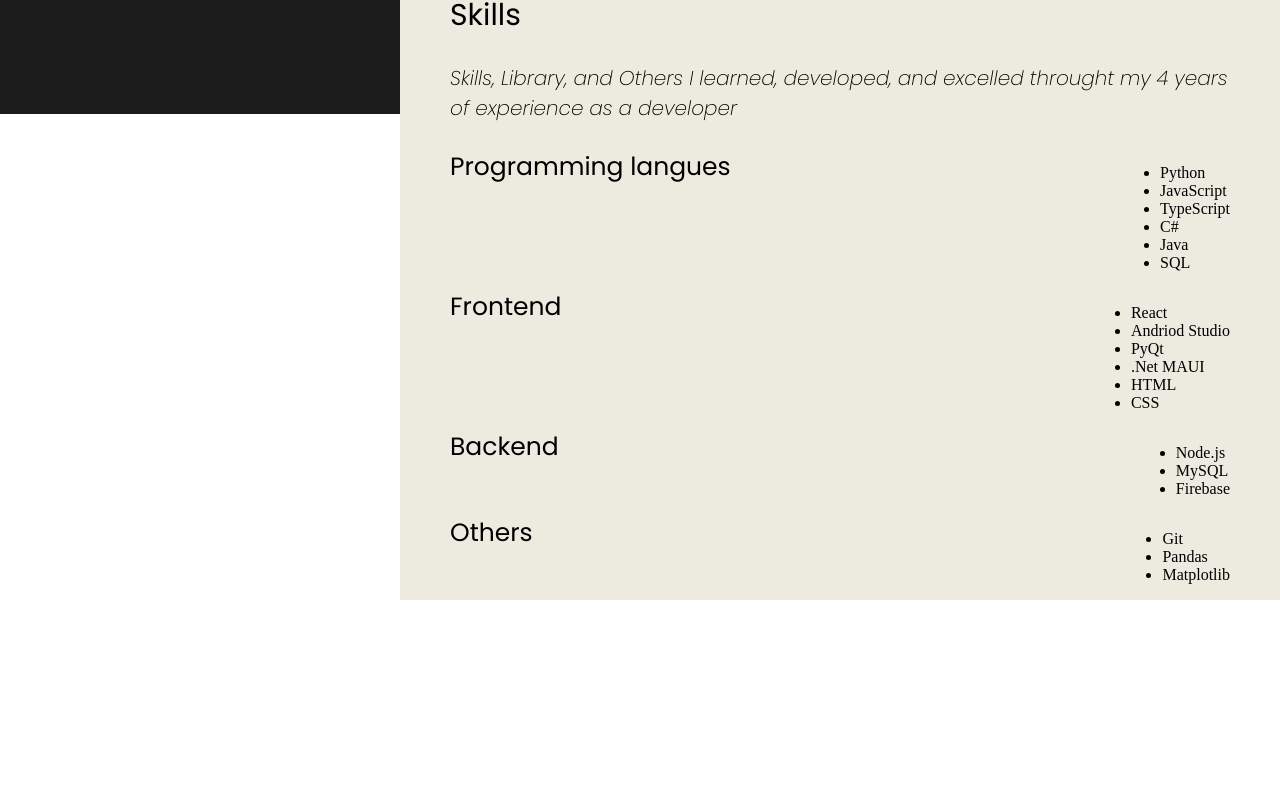
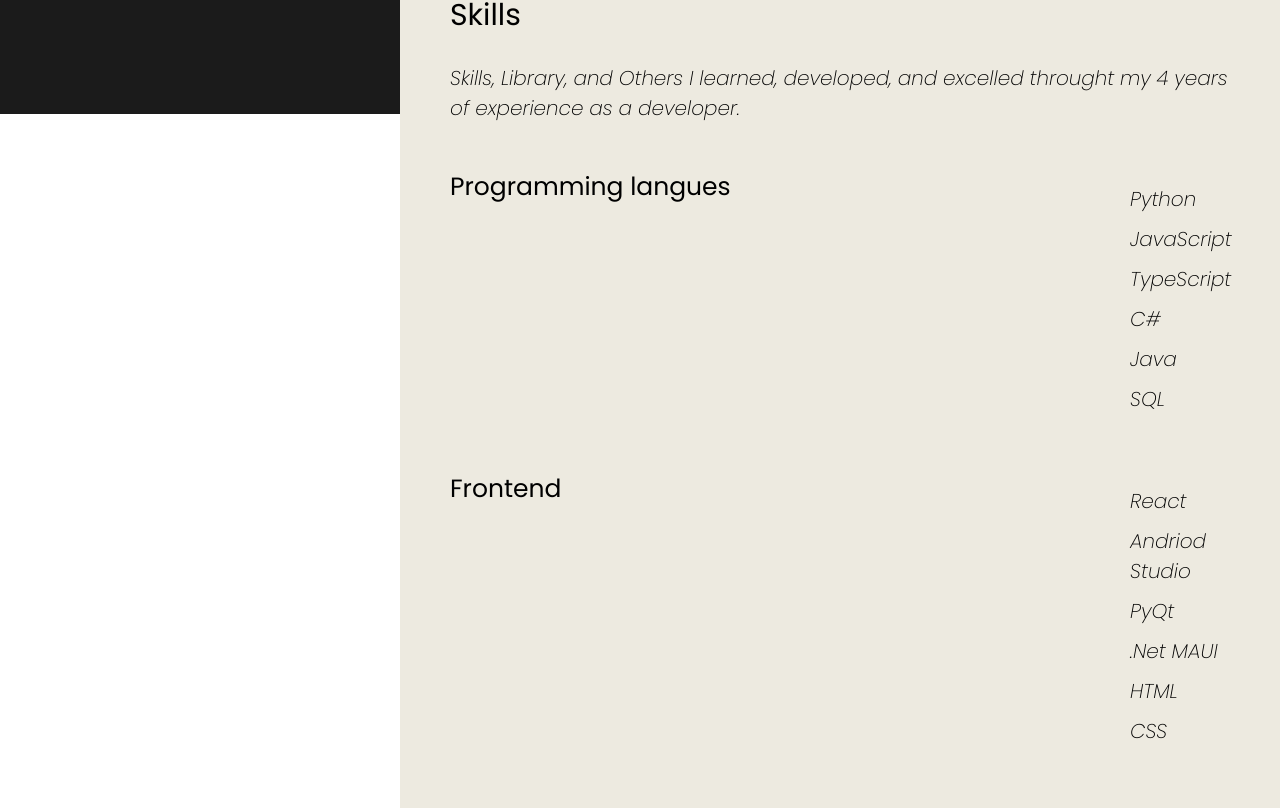
Before and after one commit to Jedybox/Jedy-portfolio, a React (Vite) app: page / in a window 1280 px wide. Shown: the part 686-1494 px from the top of the page. Before the commit the page ends 1286 px from the top, so only its background shows below. Built offline with nearby package versions, Linux system fonts and the light colour scheme.

Commit message:
chore: Update styling for skills section
- Add margin to the top and bottom of the skills section in Home.module.css
- Update the formatting and styling of the skills list in Home.tsx

```diff
--- a/src/pages/Home.module.css
+++ b/src/pages/Home.module.css
@@ -40,6 +40,9 @@
     flex-direction: row;
     flex-wrap: wrap;
     justify-content: space-between;
+
+    margin-top: 20px;
+    margin-bottom: 40px;
 }
 
 .SkillGroupHeader {
@@ -50,3 +53,21 @@
 
     margin: 0;
 }
+
+.skillList {
+    width: 100px;
+    display: flex;
+    flex-direction: column;
+    gap: 10px;
+
+    list-style: none;
+}
+
+.skillItem {
+    font-family: "Poppins", sans-serif;
+    font-size: 20px;
+    font-weight: 200;
+    font-style: italic;
+
+    margin: 0;
+}
--- a/src/pages/Home.tsx
+++ b/src/pages/Home.tsx
@@ -13,44 +13,44 @@
 
       <div className={style.skills}>
         <h2  className={style.skillHeader}>Skills</h2>
-        <p className={style.skillSub}>Skills, Library, and Others I learned, developed, and excelled throught my 4 years of experience as a developer</p>
+        <p className={style.skillSub}>Skills, Library, and Others I learned, developed, and excelled throught my 4 years of experience as a developer.</p>
         <div className={style.skillSet}>
           <div className={style.skillGroup}>
           <h3 className={style.SkillGroupHeader}>Programming langues</h3>
-            <ul>
-              <li>Python</li>
-              <li>JavaScript</li>
-              <li>TypeScript</li>
-              <li>C#</li>
-              <li>Java</li>
-              <li>SQL</li>
+            <ul className={style.skillList}>
+              <li className={style.skillItem}>Python</li>
+              <li className={style.skillItem}>JavaScript</li>
+              <li className={style.skillItem}>TypeScript</li>
+              <li className={style.skillItem}>C#</li>
+              <li className={style.skillItem}>Java</li>
+              <li className={style.skillItem}>SQL</li>
             </ul>
           </div>
           <div  className={style.skillGroup}>
             <h3 className={style.SkillGroupHeader}>Frontend</h3>
-            <ul>
-              <li>React</li>
-              <li>Andriod Studio</li>
-              <li>PyQt</li>
-              <li>.Net MAUI</li>
-              <li>HTML</li>
-              <li>CSS</li>
+            <ul className={style.skillList}>
+              <li className={style.skillItem}>React</li>
+              <li className={style.skillItem}>Andriod Studio</li>
+              <li className={style.skillItem}>PyQt</li>
+              <li className={style.skillItem}>.Net MAUI</li>
+              <li className={style.skillItem}>HTML</li>
+              <li className={style.skillItem}>CSS</li>
             </ul>
           </div>
           <div  className={style.skillGroup}>
             <h3 className={style.SkillGroupHeader}>Backend</h3>
-            <ul>
-              <li>Node.js</li>
-              <li>MySQL</li>
-              <li>Firebase</li>
+            <ul className={style.skillList} >
+              <li className={style.skillItem}>Node.js</li>
+              <li className={style.skillItem}>MySQL</li>
+              <li className={style.skillItem}>Firebase</li>
             </ul>
           </div>
           <div className={style.skillGroup}>
             <h3 className={style.SkillGroupHeader}>Others</h3>
-            <ul>
-              <li>Git</li>
-              <li>Pandas</li>
-              <li>Matplotlib</li>
+            <ul className={style.skillList}>
+              <li className={style.skillItem}>Git</li>
+              <li className={style.skillItem}>Pandas</li>
+              <li className={style.skillItem}>Matplotlib</li>
             </ul>
           </div>
         </div>
```
